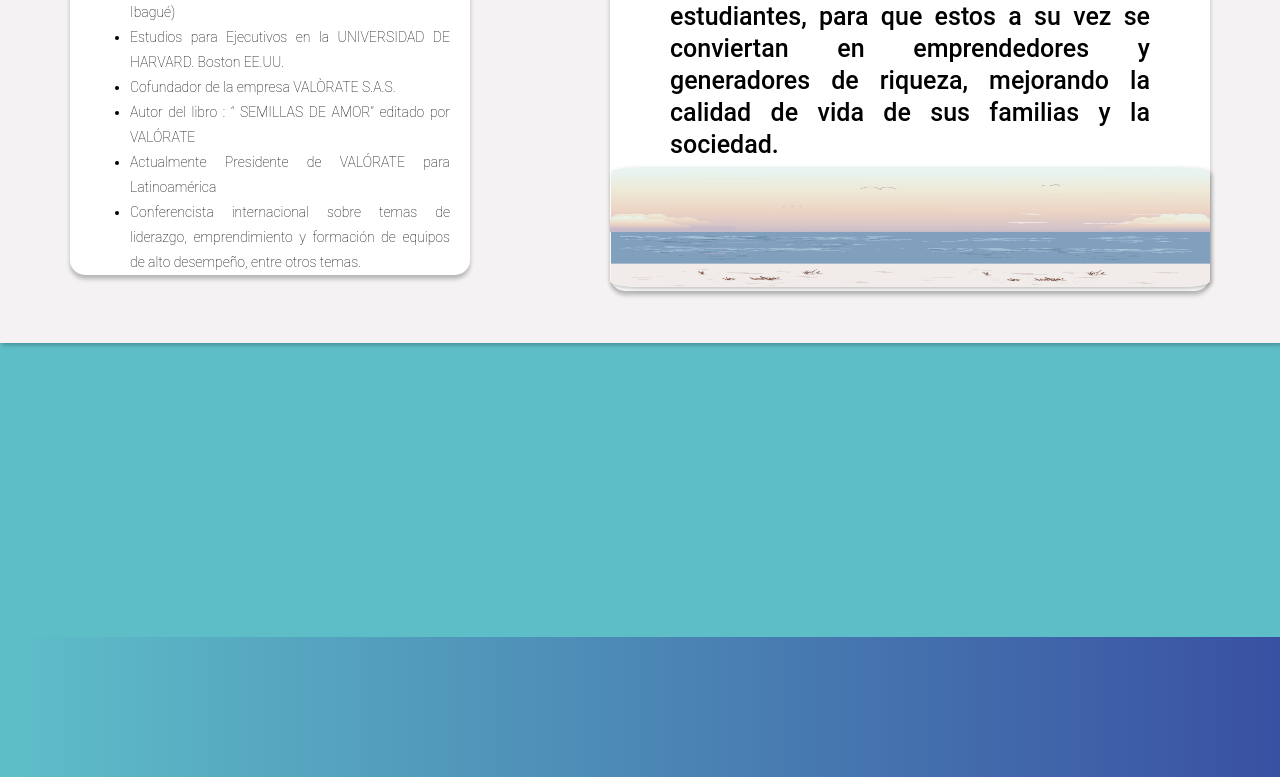
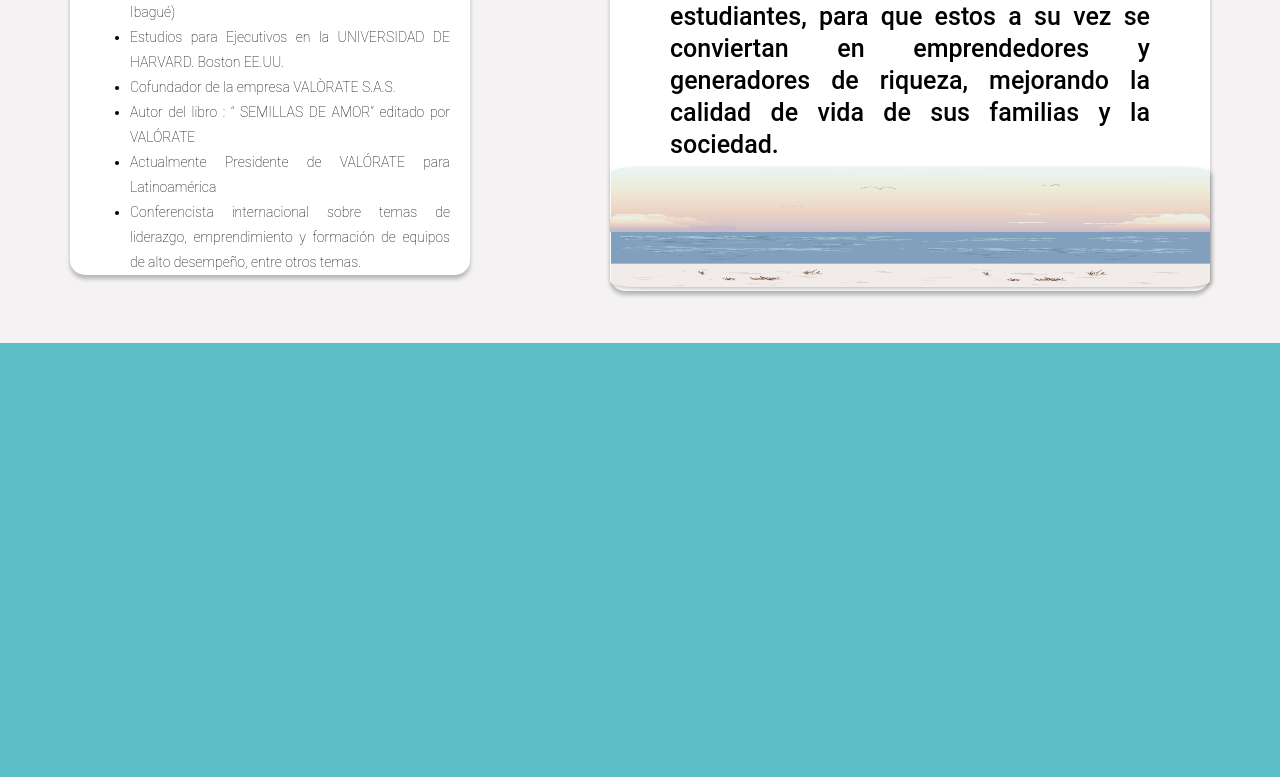
Before and after one commit to jkcoper/evento-colegios, a React (Create React App) app: page / in a window 1280 px wide. Shown: the part 1443-2220 px from the top of the page. After the commit the page ends 1786 px from the top, so only its background shows below. Built offline with nearby package versions, Linux system fonts and the light colour scheme.

Commit message:
eliminacion footer

```diff
--- a/src/assets/css/footer.css
+++ b/src/assets/css/footer.css
@@ -14,3 +14,10 @@ background: linear-gradient(90deg, #5EBEC8 0%, #3950A2 100%);
 
         }
 }
+@media only screen and (min-width: 996px){
+    footer{
+        top: 260%;
+
+
+        }
+}
--- a/src/components/App.js
+++ b/src/components/App.js
@@ -1,5 +1,5 @@
 import React from "react";
-import Footer from "./Footer";
+
 import TopBar from "./TopBar";
 import Content
  from "./Content";
@@ -12,7 +12,7 @@ function App() {
         <div><TopBar/></div>
         <div><Content/></div>
         </div>
-        <Footer/>
+
     </div>
   );
 }
```
